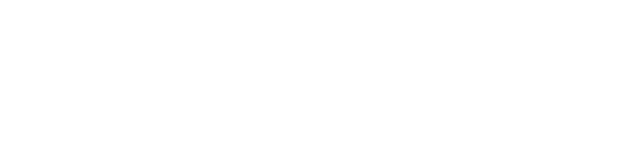
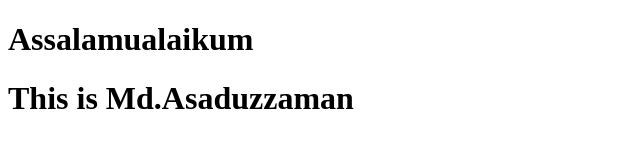
Before and after one commit to asadsourav/web-portfolio, a plain HTML site: page index.html in a window 1280 px wide. Shown: the whole page, without its empty margins (0-640 px from the left). Drawn offline with Linux system fonts and the light colour scheme.

Commit message:
second commit

```diff
--- a/index.html
+++ b/index.html
@@ -3,9 +3,11 @@
 <head>
     <meta charset="UTF-8">
     <meta name="viewport" content="width=device-width, initial-scale=1.0">
-    <title>Document</title>
+    <title>Md.Asaduzzaman</title>
+    <link rel="stylesheet" href="style.css">
 </head>
 <body>
-
+    <h1>Assalamualaikum</h1>
+    <h1>This is Md.Asaduzzaman</h1>
 </body>
 </html>
```
Also changed, not shown: style.css (added).
